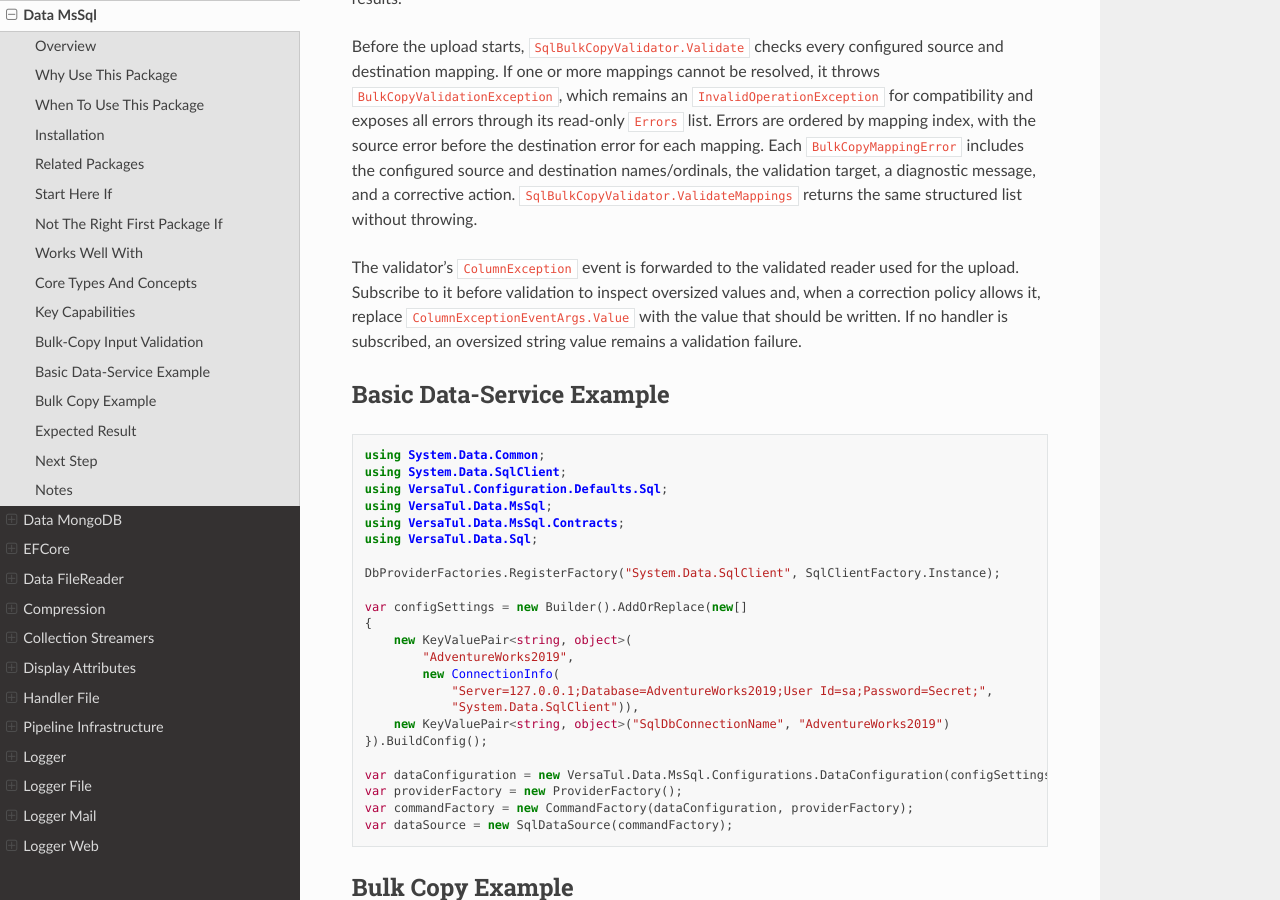
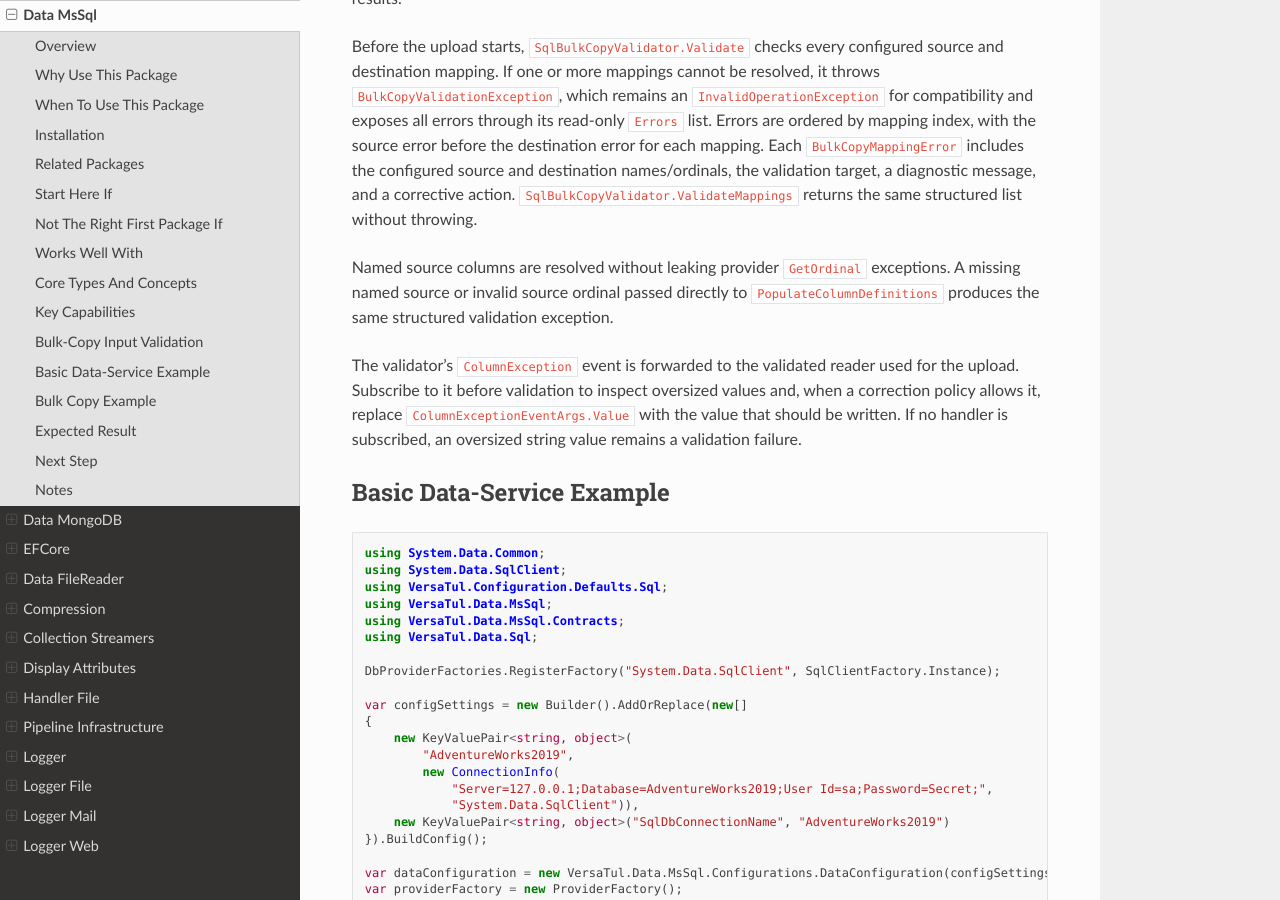
Before and after one commit to BjornWilliams/DocsVersaTul, a Sphinx documentation site: the page built from docs/source/mssql.rst, in a window 1280 px wide and 900 px high, scrolled down 3032 px. Built offline with Sphinx 7.4.7 and the Read the Docs theme 3.1.0, drawn with Linux system fonts in a browser that asks for light colours.

Commit message:
Document missing SQL bulk source columns
AB#2962

AB#2959

```diff
--- a/docs/source/mssql.rst
+++ b/docs/source/mssql.rst
@@ -117,6 +117,8 @@ Each completed or failed copy result includes its elapsed duration. Failed resul
 
 Before the upload starts, ``SqlBulkCopyValidator.Validate`` checks every configured source and destination mapping. If one or more mappings cannot be resolved, it throws ``BulkCopyValidationException``, which remains an ``InvalidOperationException`` for compatibility and exposes all errors through its read-only ``Errors`` list. Errors are ordered by mapping index, with the source error before the destination error for each mapping. Each ``BulkCopyMappingError`` includes the configured source and destination names/ordinals, the validation target, a diagnostic message, and a corrective action. ``SqlBulkCopyValidator.ValidateMappings`` returns the same structured list without throwing.
 
+Named source columns are resolved without leaking provider ``GetOrdinal`` exceptions. A missing named source or invalid source ordinal passed directly to ``PopulateColumnDefinitions`` produces the same structured validation exception.
+
 The validator's ``ColumnException`` event is forwarded to the validated reader used for the upload. Subscribe to it before validation to inspect oversized values and, when a correction policy allows it, replace ``ColumnExceptionEventArgs.Value`` with the value that should be written. If no handler is subscribed, an oversized string value remains a validation failure.
 
 Basic Data-Service Example
```
